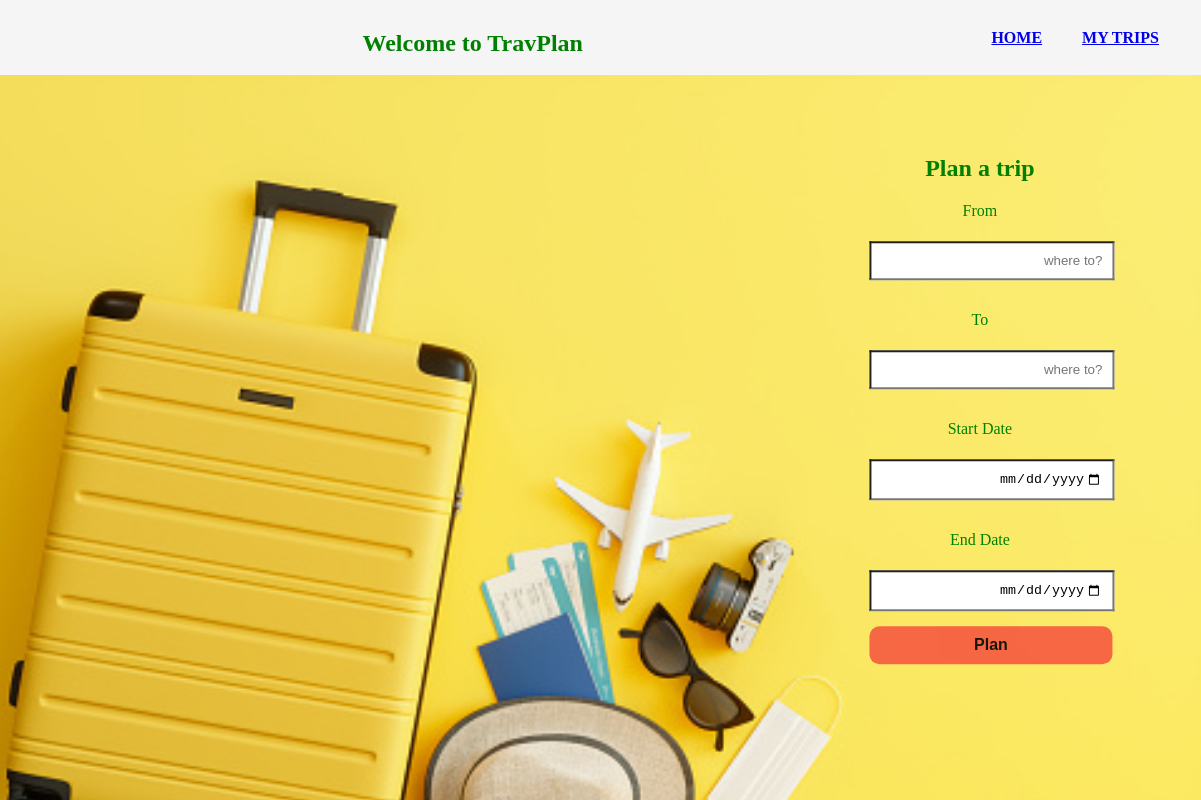
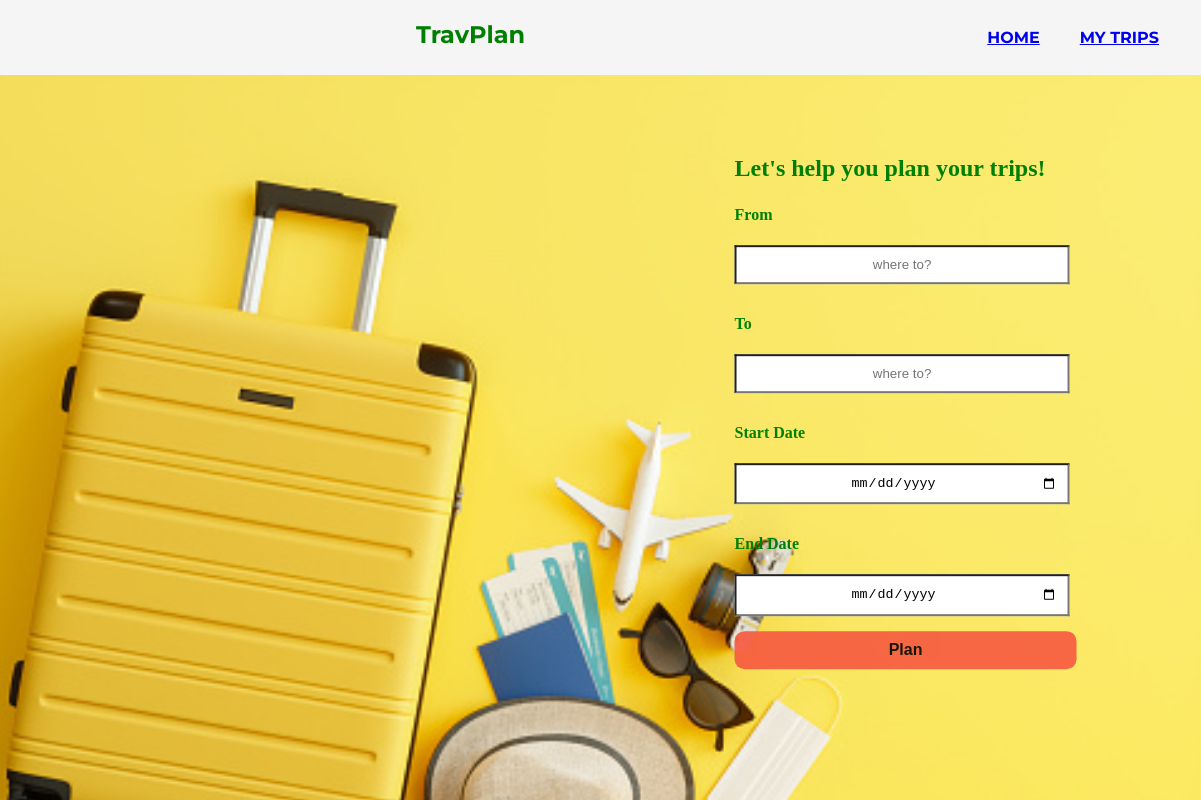
Before and after one commit to sdkdeepa/travPlan-App, a website: page src/client/views/index.html in a window 1280 px wide. Shown: the top 800 px of the page, 79-1280 px from the left. Drawn offline with Linux system fonts and the light colour scheme.

Commit message:
style changes

```diff
--- a/src/client/styles/main.css
+++ b/src/client/styles/main.css
@@ -27,13 +27,9 @@ form{
   text-align: center;
 }
 h2 {
-  text-align: center;
+  text-align: left;
 }
 
-p{
-  text-align: left;
-  font-weight: bold;
-}
 
 /* Full-width input fields */
 input[type=text], input[type=date] {
@@ -41,12 +37,18 @@ input[type=text], input[type=date] {
   padding: 10px;
   margin: 5px 0 15px 0;
   background:white;
-  text-align: right;
+  text-align:center;
 }
 
 input[type=text]:focus, input[type=date]:focus {
   background-color: #ddd;
-  outline: none;
+  outline:lightcoral;
+}
+
+main p {
+    text-align: left;
+    font-weight: bolder;
+
 }
 
 /* Set a style for the submit button */
--- a/src/client/styles/nav.css
+++ b/src/client/styles/nav.css
@@ -1,9 +1,11 @@
- .navbar{
+
+.navbar{
     background-color:whitesmoke;
     display: flex;
     justify-content: space-between;
     text-align: center;
     height: 75px;
+    font-family: 'Montserrat', sans-serif;
 }
 .nav-links {
 
@@ -16,10 +18,16 @@
 
 }
 
-.navbar h1 {
-  margin-top: 30px;
-  text-align: center;
+.navbar h1{
+  margin-top: 20px;
   color: green;
+text-align:right;
+}
+
+p{
+
+    text-decoration-color: lawngreen;
+    text-overflow: ellipsis;
 }
 
 .nav a {
--- a/src/client/views/index.html
+++ b/src/client/views/index.html
@@ -26,7 +26,7 @@
 	<div id="main">
 		<nav class="navbar">
 			<img alt="TravPlan" src="../images/logo-1.png" class="logo ">
-			<h1> Welcome to TravPlan</h1>
+			<h1>TravPlan</h1>
 			<ul class="nav-links">
 				<ol class="home"><a href="index.html">HOME</a></ol>
 				<ol class="nav-item"> <a href="mytrips.html" class="nav-my-trips">MY TRIPS</a> </ol>
@@ -38,21 +38,22 @@
 			<img alt="suitcase" src="../images/suitcase.jpg" class="bg-img">
 			<form class="container" action="action_page.php">
 				<div class="top-right">
-				<h2>Plan a trip </h2>
-				</div>
-				<label for="desitnation"><p>From</p></label>
+				<h2><p>Let's help you plan your trips!</p></h2>
+
+				<label for="form"><p>From</p></label>
 				<input type="text" placeholder="where to?" name="where-to" required>
 
-				<label for="desitnation"><p>To</p></label>
+				<label for="form"><p>To</p></label>
 				<input type="text" placeholder="where to?" name="where-to" required>
 
-				<label for="start-date"><p>Start Date</p></label>
+				<label for="form"><p>Start Date</p></label>
 				<input type="date" placeholder="Starting on" name="start" required>
 
-				<label for="end-date"><p>End Date</p></label>
+				<label for="form"><p>End Date</p></label>
 				<input type="date" placeholder="Starting on" name="end" required>
 
 				<button type="submit" class="btn">Plan</button>
+			</div>
 			</form>
 	</main>
 
```
